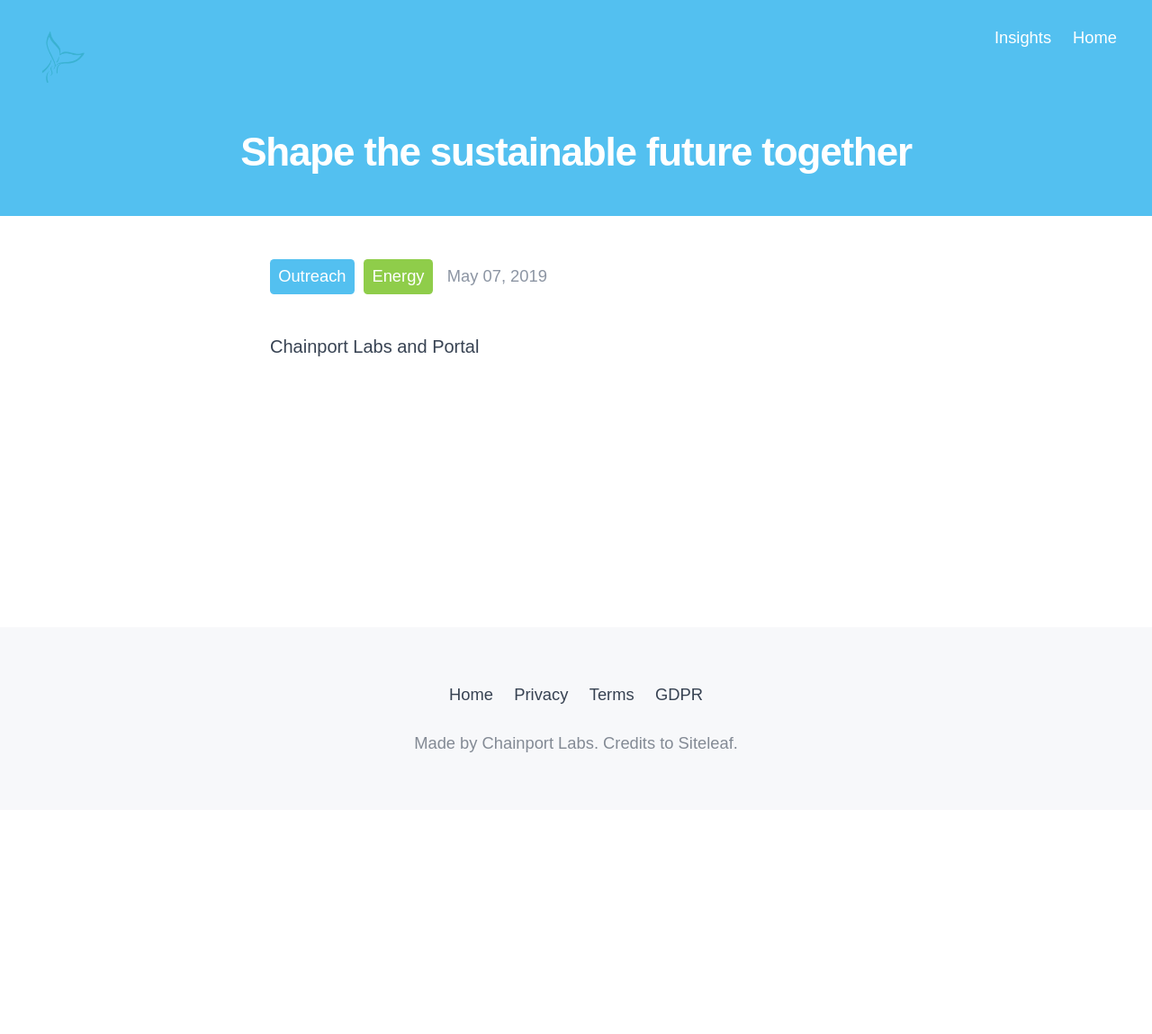
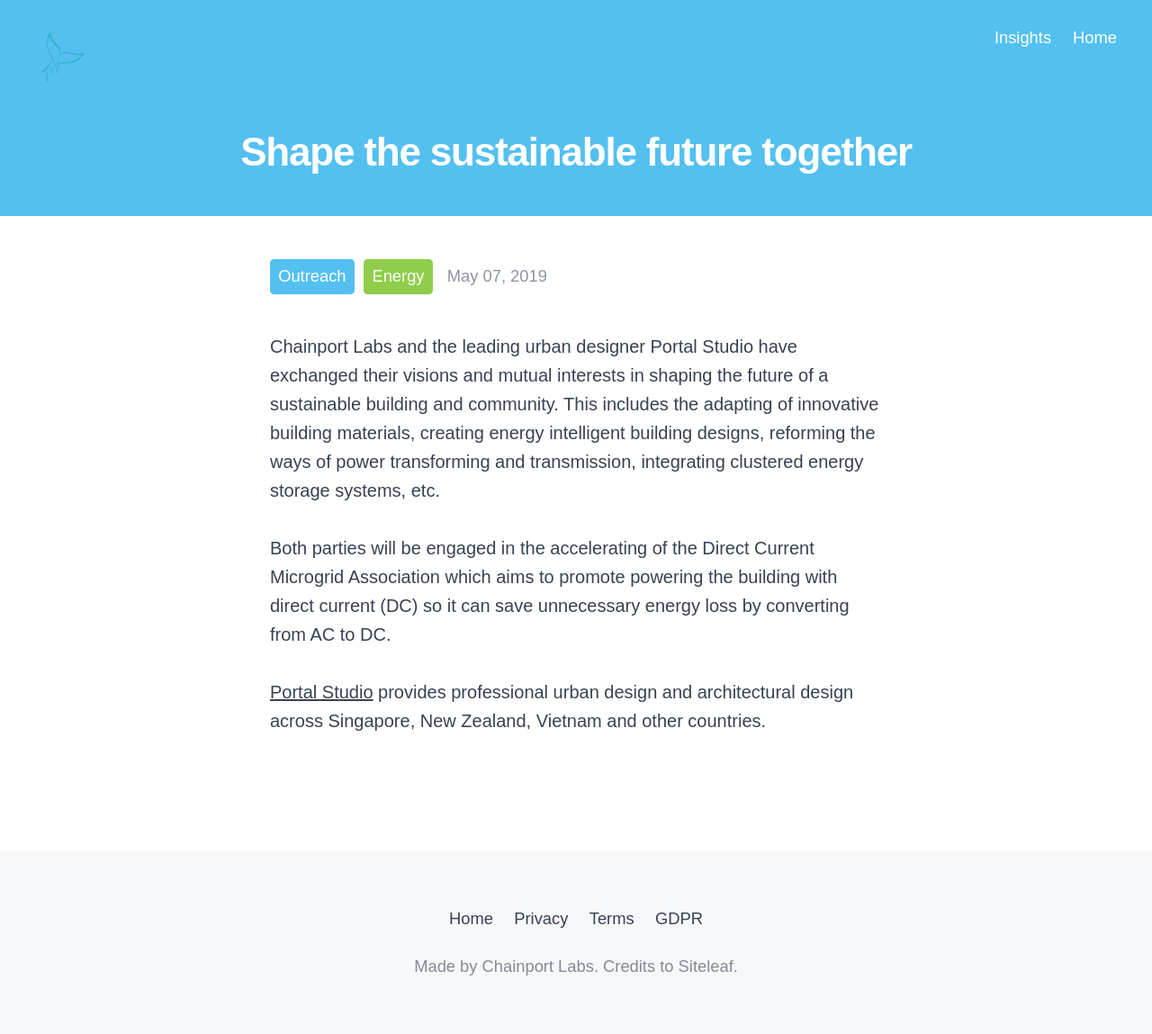
Before and after one commit to sundaywork/chainport_insights, a Jekyll site: the page built from _posts/2019-05-07-shape-the-sustainable-future-together.markdown, in a window 1280 px wide. Shown: the whole page at 90% size. Built offline with Jekyll 4.4.1, drawn with Linux system fonts in a browser that asks for light colours; some web fonts are replaced; before the commit the page ends 900 px from its top, so only the background shows below that.

Commit message:
Updated Shape The Sustainable Future Together

```diff
--- a/_posts/2019-05-07-shape-the-sustainable-future-together.markdown
+++ b/_posts/2019-05-07-shape-the-sustainable-future-together.markdown
@@ -6,4 +6,8 @@ tags:
 - Energy
 ---
 
-Chainport Labs and Portal
+Chainport Labs and the leading urban designer Portal Studio have exchanged their visions and mutual interests in shaping the future of a sustainable building and community. This includes the adapting of innovative building materials, creating energy intelligent building designs, reforming the ways of power transforming and transmission, integrating clustered energy storage systems, etc.
+
+Both parties will be engaged in the accelerating of the Direct Current Microgrid Association which aims to promote powering the building with direct current (DC) so it can save unnecessary energy loss by converting from AC to DC.
+
+[Portal Studio](https://www.portalstudio.co.nz/) provides professional urban design and architectural design across Singapore, New Zealand, Vietnam and other countries.
```
